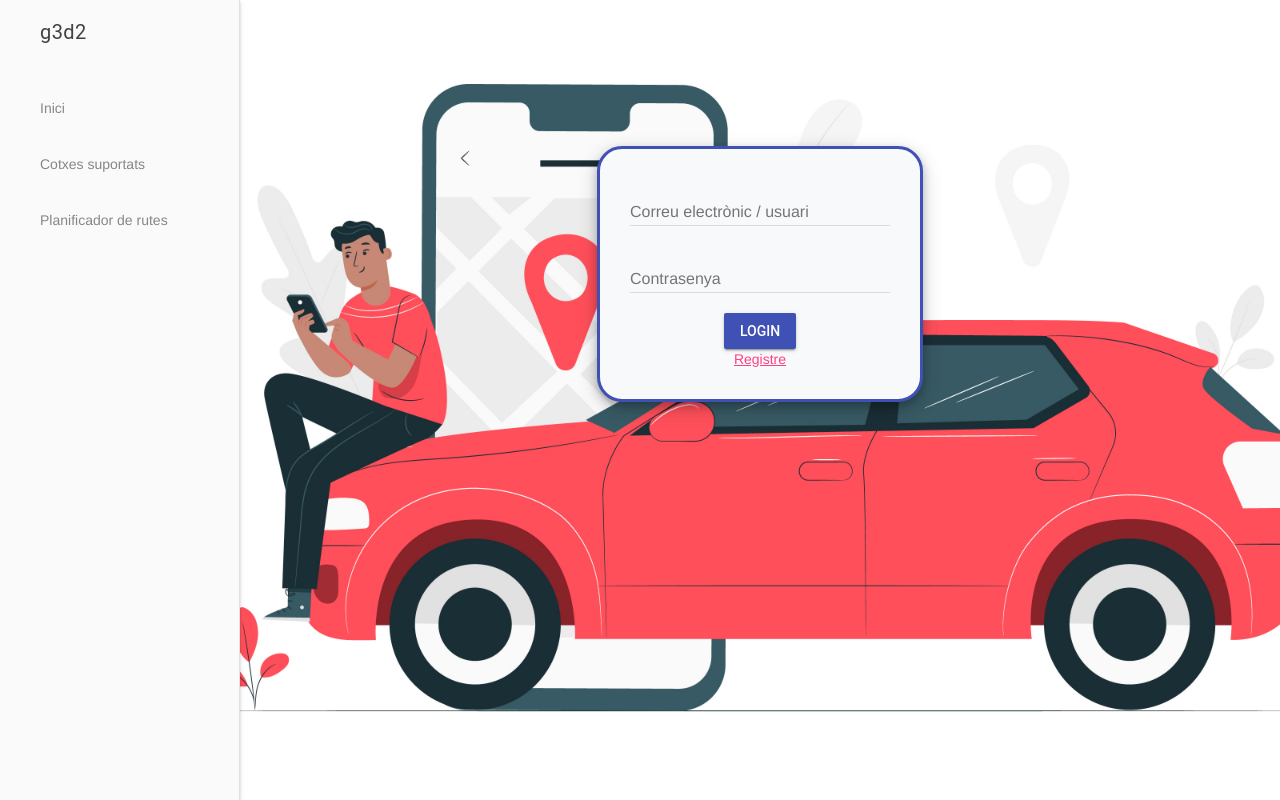
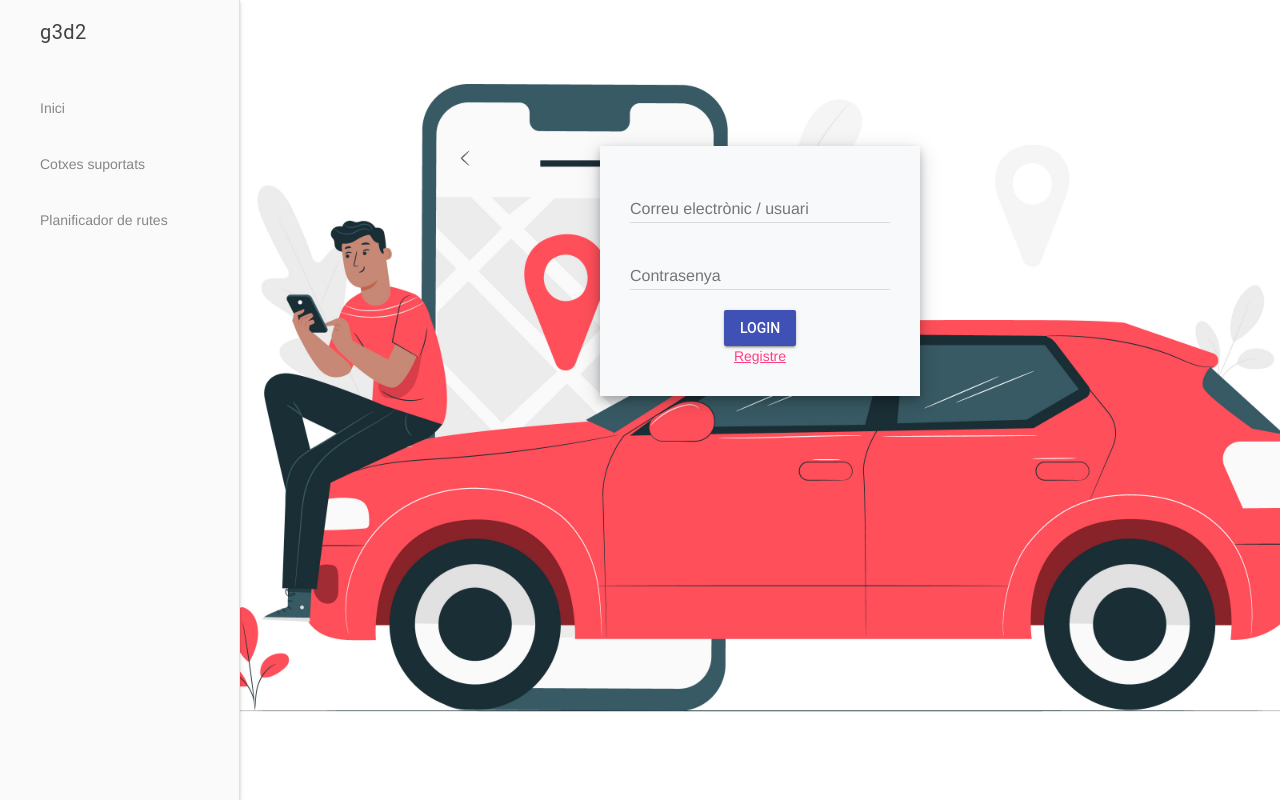
Before and after one commit to ivansoriano1997/web_g3_daw2, a PHP site: page /view/loginView.php in a window 1280 px wide. Run offline with PHP 8.4, Linux system fonts and the light colour scheme; data that the repository does not hold is empty.

Commit message:
Eliminem border formulari registre/login

```diff
--- a/view/css/signup.css
+++ b/view/css/signup.css
@@ -6,12 +6,10 @@ div#divDrivingLicenseLetter.w-25 {
     width: calc(300px * 0.25);
 }
 
-form{
+form {
     margin-top: 14%;
     padding: 30px;
     width: 25%;
-    border: 3px solid #3F51B5;
-    border-radius: 25px;
     background-color: #f8f9fa ;
     box-shadow: 0 4px 8px 0 rgba(0, 0, 0, 0.2), 0 6px 20px 0 rgba(0, 0, 0, 0.19);
 
```
